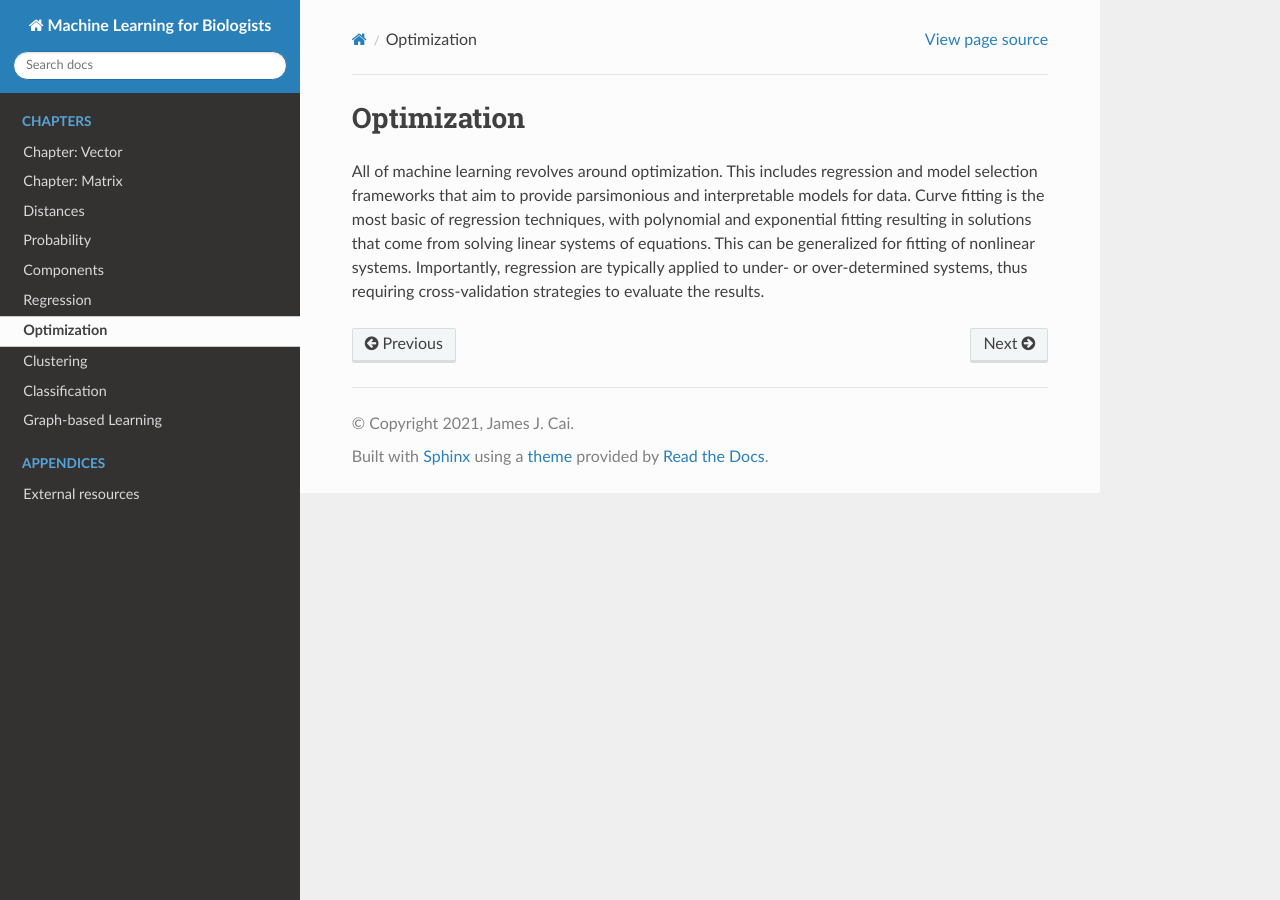
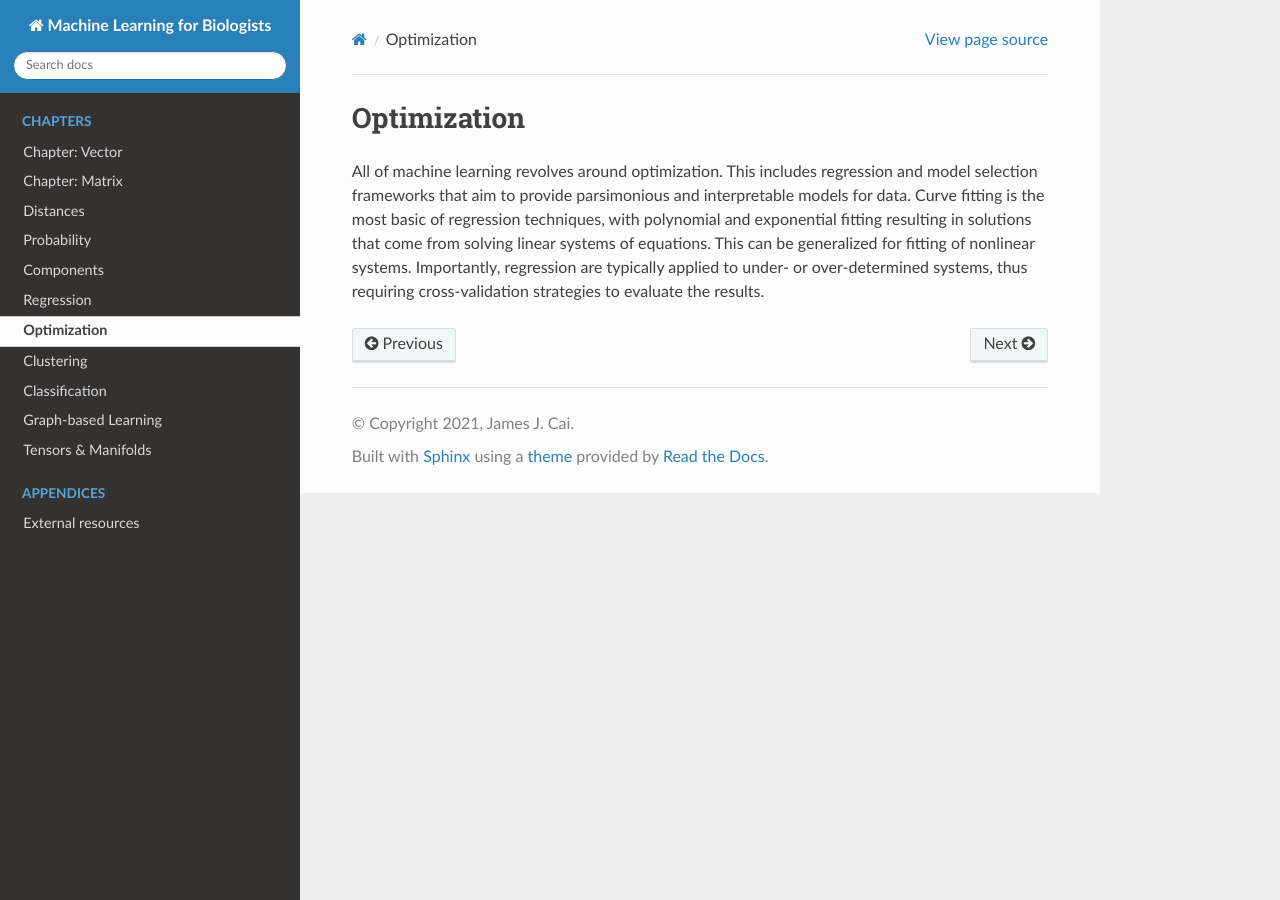
Before and after one commit to jamesjcai/readthedocs_ml4b, a Sphinx documentation site: the page built from docs/chapter5.rst, in a window 1280 px wide. Built offline with Sphinx 7.4.7 and the Read the Docs theme 2.0.0, drawn with Linux system fonts in a browser that asks for light colours; formulas are drawn with MathJax 3; pages that are not in the unit, such as notebooks, are missing from menus.

Commit message:
Update index.rst

```diff
--- a/docs/index.rst
+++ b/docs/index.rst
@@ -22,7 +22,7 @@ Data-driven discovery is revolutionizing the modeling, prediction, and control o
    chapter6
    chapter7
    chapter8
-   chapter9
+   chapter_tensors
 
 .. toctree::
    :maxdepth: 2
```
